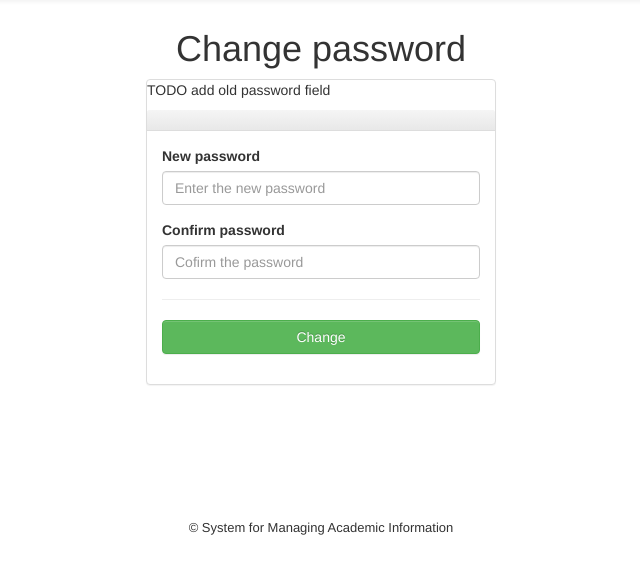
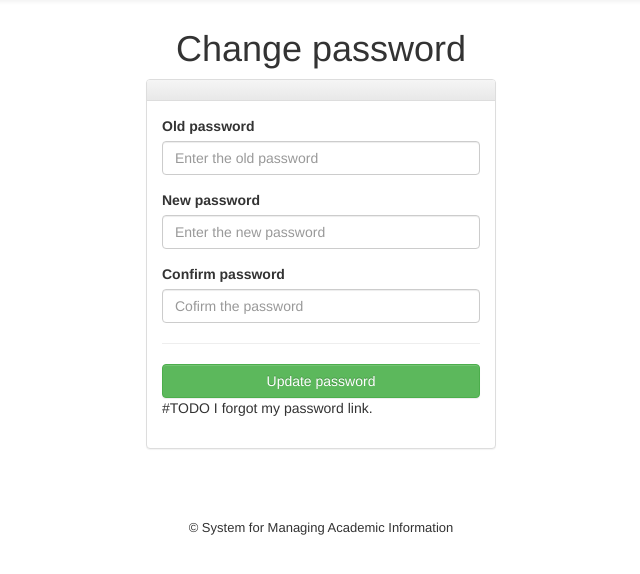
Before and after one commit to vampy/university-SE, a Flask app: page /changepassword in a window 1280 px wide. Shown: the part 51-625 px from the top of the page, without its empty margins (319-959 px from the left). Run offline with Flask 2, Linux system fonts and the light colour scheme; the visitor is signed in with stand-in values (Sample User, id 1); data comes from the database, SQL or seed files in the repository; some libraries are stand-ins or nearby versions.

Commit message:
Add old password field

```diff
--- a/school/templates/user/changepassword.html
+++ b/school/templates/user/changepassword.html
@@ -7,22 +7,26 @@
     <div class="col-md-4 col-md-offset-4">
         <div class="panel panel-default">
 {#            No panel-title #}
-            <p>TODO add old password field</p>
             <div class="panel-heading"><h3 class="panel-title"> </h3></div>
             <div class="panel-body">
                 <form role="form" method="POST">
                     {{ form.hidden_tag() }}
                     <div class="form-group">
+                        <label for="change-password-old-password">Old password</label>
+                        {{ form.old_password(class_="form-control", placeholder="Enter the old password", id="user_old_password") }}
+                    </div>
+                    <div class="form-group">
                         <label for="change-password-new-password">New password</label>
-                        {{ form.new_password(class_="form-control", placeholder="Enter the new password", id="change-password-new-password") }}
+                        {{ form.new_password(class_="form-control", placeholder="Enter the new password", id="user_new_password") }}
                     </div>
                     <div class="form-group">
                         <label for="change-password-confirmed-password">Confirm password </label>
-                        {{ form.confirmed_password(class_="form-control", id="change-password-confirmed-password", placeholder="Cofirm the password") }}
+                        {{ form.confirmed_password(class_="form-control", id="user_confirm_new_password", placeholder="Cofirm the password") }}
                     </div>
                     <hr>
                     <div class="form-group">
-                        {{ form.change(class_="btn btn-success btn-block") }}
+                        {{ form.update_password(class_="btn btn-success btn-block") }}
+                        #TODO I forgot my password link.
                     </div>
                 </form>
             </div>
--- a/school/user/forms.py
+++ b/school/user/forms.py
@@ -4,12 +4,14 @@ from wtforms.validators import DataRequired
 from flask import flash
 from school.config import FLASH_ERROR
 from school.forms import RedirectForm
+from flask.ext.login import current_user
 
 
 class ChangePasswordForm(RedirectForm):
+    old_password = PasswordField('Old password', validators=[DataRequired()])
     new_password = PasswordField('New password', validators=[DataRequired()])
     confirmed_password = PasswordField('Confirm password', validators=[DataRequired()])
-    change = SubmitField('Change')
+    update_password = SubmitField('Update password')
 
     def __init__(self, *args, **kwargs):
         Form.__init__(self, *args, **kwargs)
@@ -22,8 +24,10 @@ class ChangePasswordForm(RedirectForm):
         rv = Form.validate(self)
         if not rv:
             return False
-
+        if not current_user.verify_password(self.old_password.data):
+            flash("Old password isn't valid", FLASH_ERROR)
+            return False
         if self.new_password.data != self.confirmed_password.data:
-            flash("Password must be the same", FLASH_ERROR)
+            flash("Password doesn't match the confirmation", FLASH_ERROR)
             return False
         return True
--- a/school/user/views.py
+++ b/school/user/views.py
@@ -19,7 +19,7 @@ def changepassword():
     form = ChangePasswordForm()
     if form.validate():
 
-        flash('Successfully changed password', FLASH_SUCCESS)
+        flash('Password changed successfully.', FLASH_SUCCESS)
         # TODO controller.changepassword(current_user,form.get_new_password)
         return form.redirect("user.index")
 
```
